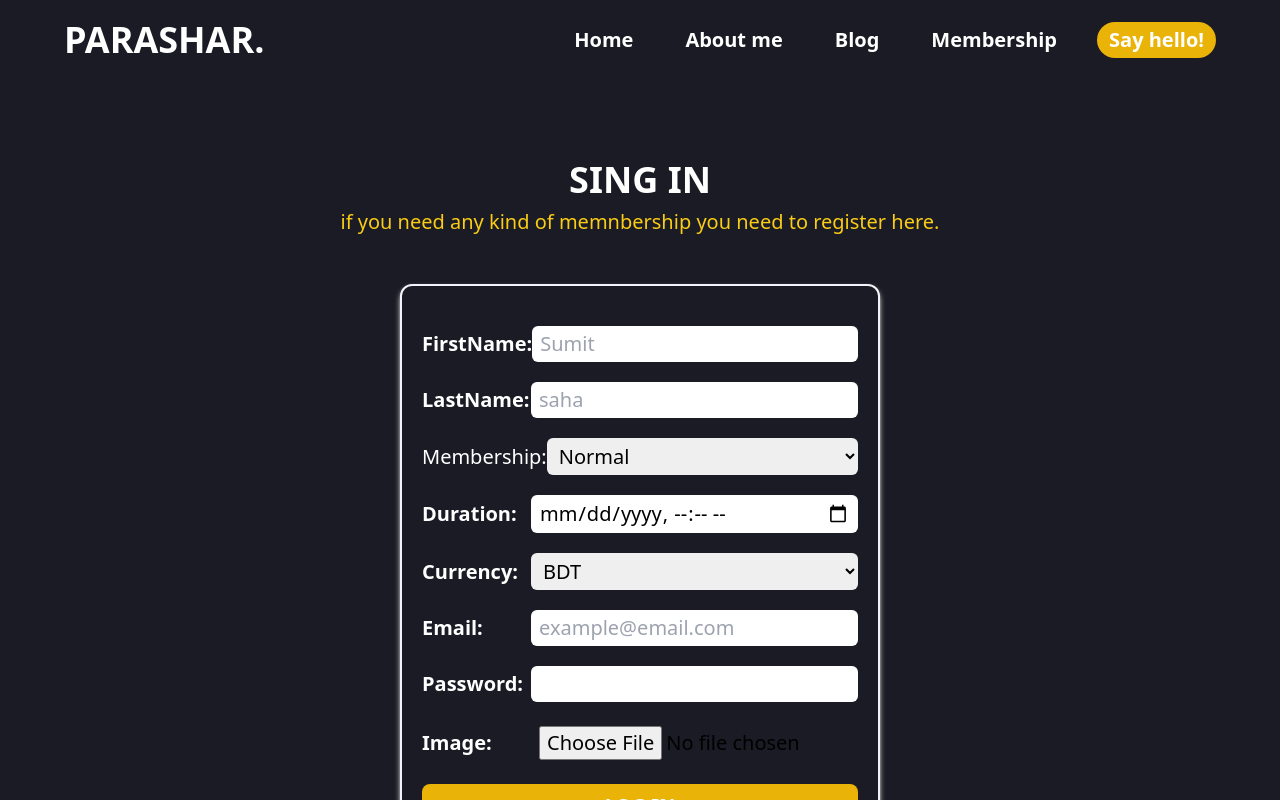
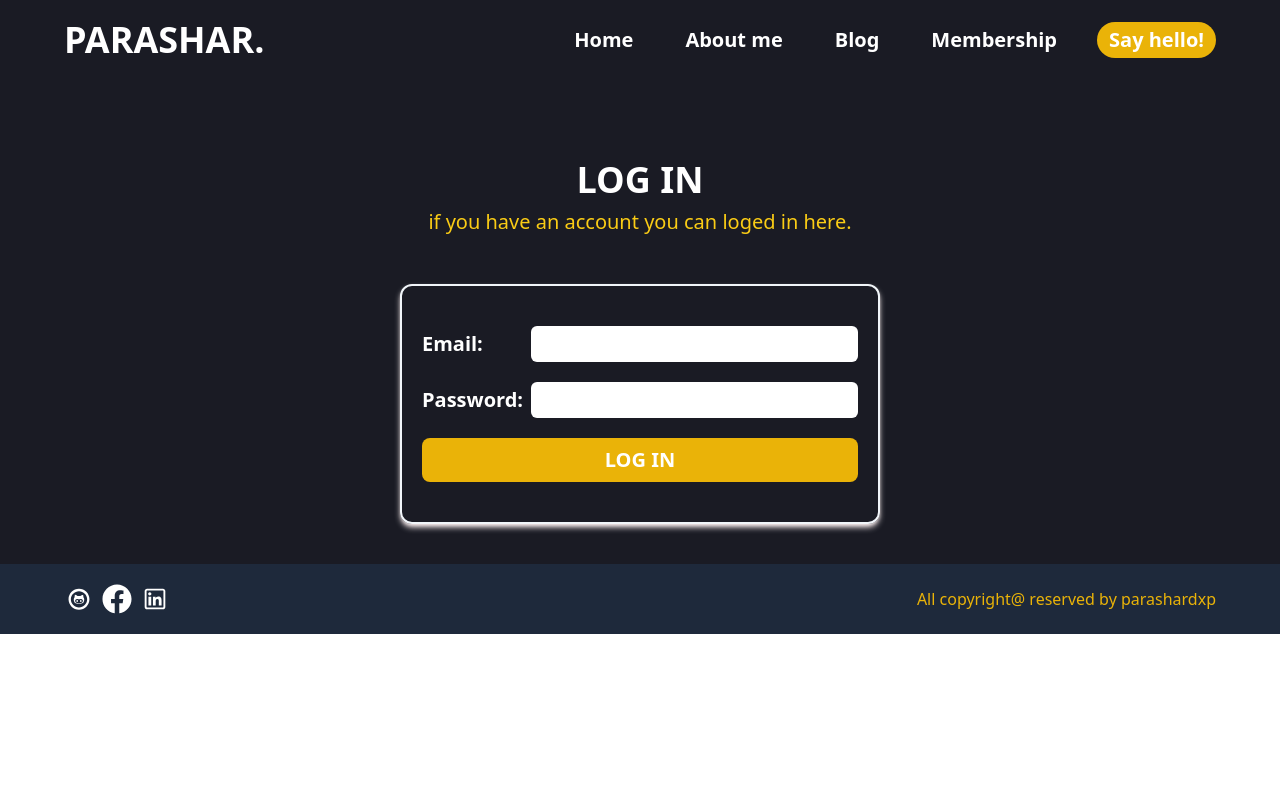
Before and after one commit to porashor/Portfolio, a React (Vite) app: page /mem in a window 1280 px wide. Shown: the top 800 px of the page. Built offline with nearby package versions, Linux system fonts and the light colour scheme.

Commit message:
done login and gatting data

```diff
--- a/src/App.jsx
+++ b/src/App.jsx
@@ -17,6 +17,7 @@ import {
 } from 'chart.js';
 import Membership from "./pages/Membership";
 import 'react-toastify/dist/ReactToastify.css';
+import Desboard from "./Components/Desboard";
 ChartJS.register(
   CategoryScale,
   LinearScale,
@@ -36,6 +37,7 @@ export default function App() {
           <Route path="about" element={<About/>}/>
           <Route path="blog" element={<Blog/>}/>
           <Route path="mem" element={<Membership/>}/>
+          <Route path="desh" element={<Desboard/>}/>
         </Routes>
         <Foother/>
       </Router>
--- /dev/null
+++ b/src/Components/Desboard.jsx
@@ -0,0 +1,22 @@
+import React from 'react'
+import useFunc from '../customHooks/useFunc'
+
+const Desboard = () => {
+    const {document} = useFunc()
+    console.log(document)
+  return document ? <div className='w-full h-[700px] bg-custom-dark text-white'>
+  <div className='w-[90%] mx-auto'>
+      {/* image section */}
+      <div></div>
+      {/* details section */}
+      <div className='w-[90%] md:w-[70%] lg:w-[60%] xl:w-[40%] mx-auto border-2 border-yellow-300 rounded-2xl p-5 min-h-[400px]'>hjhjhjh</div>
+  </div>
+</div> : <div>Loading...</div>
+}
+
+export default Desboard
+
+
+
+
+{/*  */}
--- a/src/Components/LogIn.jsx
+++ b/src/Components/LogIn.jsx
@@ -1,24 +1,34 @@
-import React from 'react'
+import React, { useState } from 'react'
 import Header from './Header'
+import useFunc from '../customHooks/useFunc'
 
 const LogIn = () => {
+  const [email, setEmail] = useState()
+  const [pass, setPass] = useState()
+  const {userLoged,document, LogingIn} = useFunc()
+  function Log(e){
+    e.preventDefault()
+    LogingIn(email, pass)
+  }
+  console.log(document)
   return (
     <div className='bg-custom-dark text-white py-10'>
         <div className='w-[90%] mx-auto group'>
         {/* heading section */}
         <Header bold={"Log In"} head={"if you have an account you can loged in here."}/>
         {/* main form here */}
-        <form className='border-2 border-slate-100 shadow-md shadow-red-50 py-10 px-5 w-[80%] md:w-[480px] mx-auto rounded-xl flex flex-col gap-5'>
+        <form onSubmit={Log} className='border-2 border-slate-100 shadow-md shadow-red-50 py-10 px-5 w-[80%] md:w-[480px] mx-auto rounded-xl flex flex-col gap-5'>
             <div className='text-xl grid grid-cols-[1fr_3fr] items-center'>
                 <label htmlFor="Email" className='font-semibold'>Email:</label>
-                <input type="email" name="" id="Email" className='w-full py-1 px-2 rounded-md text-black outline-none' />
+                <input value={email} onChange={(e)=>setEmail(e.target.value)} type="email" name="" id="Email" className='w-full py-1 px-2 rounded-md text-black outline-none' />
             </div>
             <div className='text-xl grid grid-cols-[1fr_3fr] items-center'>
                 <label htmlFor="pass" className='font-semibold'>Password:</label>
-                <input type="pass" name="" id="Email" className='w-full py-1 px-2 rounded-md text-black outline-none'/>
+                <input value={pass} onChange={(e)=>setPass(e.target.value)} type="pass" name="" id="Email" className='w-full py-1 px-2 rounded-md text-black outline-none'/>
             </div>
-            <button className='bg-yellow-500 text-white font-bold py-2 rounded-lg hover:bg-white hover:text-black duration-200 transition-all uppercase text-xl'>Log in</button>
+            <button type='submit' className='bg-yellow-500 text-white font-bold py-2 rounded-lg hover:bg-white hover:text-black duration-200 transition-all uppercase text-xl'>Log in</button>
         </form>
+        {userLoged}
         </div>
     </div>
   )
--- a/src/Components/Navber.jsx
+++ b/src/Components/Navber.jsx
@@ -16,7 +16,7 @@ const Navber = () => {
               {navbr.map((item, index)=>(
                 <div key={index} className='hover:bg-yellow-500 py-1 px-3 rounded-full duration-200 transition-all'><a href={item.links}>{item.name}</a></div>
               ))}
-              <a href="" className='bg-yellow-500 py-1 px-3 rounded-full'>Say hello!</a>
+              <a href="/desh" className='bg-yellow-500 py-1 px-3 rounded-full'>Say hello!</a>
             </nav>
             <div className='block md:hidden text-2xl'>
               {manu? <MdMenu onClick={()=>setMenu(false)}/> : <BiX onClick={()=>setMenu(true)}/>}
--- a/src/customHooks/useFunc.jsx
+++ b/src/customHooks/useFunc.jsx
@@ -1,11 +1,12 @@
 import React, { useEffect, useState } from 'react'
-import { createUserWithEmailAndPassword, updateProfile } from 'firebase/auth'
+import { createUserWithEmailAndPassword, signInWithEmailAndPassword, updateProfile } from 'firebase/auth'
 import { auth, dataStore } from '../auth/Auther'
-import {doc, setDoc} from "firebase/firestore"
+import {doc, getDoc, setDoc} from "firebase/firestore"
 import { toast } from 'react-toastify'
 
 const useFunc = () => {
     const [userLoged, setUserLoged] = useState()
+    const [document, setDocument] = useState()
     async function signingIn(email, pass, fname, member, duration, currency, image){
         //creacte user with email and password
         try{
@@ -43,10 +44,42 @@ const useFunc = () => {
         }
         catch(err){
           console.log(err)
+          //toast message
+          toast.success("operation failed!",{
+            position: "bottom-right"
+          })
+        }
+    }
+    //loging function
+    async function LogingIn(email, pass) {
+      try{
+        //log in here
+        await signInWithEmailAndPassword(auth, email, pass)
+        //profile update
+        await setUserLoged(auth.currentUser?.displayName)
+        const userId = auth.currentUser?.uid
+        //get data from firestore
+        const docRef = doc(dataStore, userLoged, userId )
+        const snep = await getDoc(docRef)
+        if (snep.exists()) {
+          setDocument(snep.data());
+        } else {
+          console.log('No such document!');
+        }
+        //toast message
+        toast.success("log in successful",{
+          position: "top-center"
+        })
+      }catch(err){
+        console.log(err)
+        //toast message
+        toast.success("log in failed!",{
+          position: "bottom-right"
+        })
       }
     }
 
-  return {userLoged, signingIn}
+  return {userLoged, document, signingIn, LogingIn}
 }
 
 export default useFunc
--- a/src/pages/Membership.jsx
+++ b/src/pages/Membership.jsx
@@ -5,7 +5,7 @@ import SignIn from '../Components/SignIn'
 const Membership = () => {
   return (
     <div>
-        <SignIn/>
+      <LogIn/>
     </div>
   )
 }
```
Lines whose indentation alone changed are shown as unchanged.
